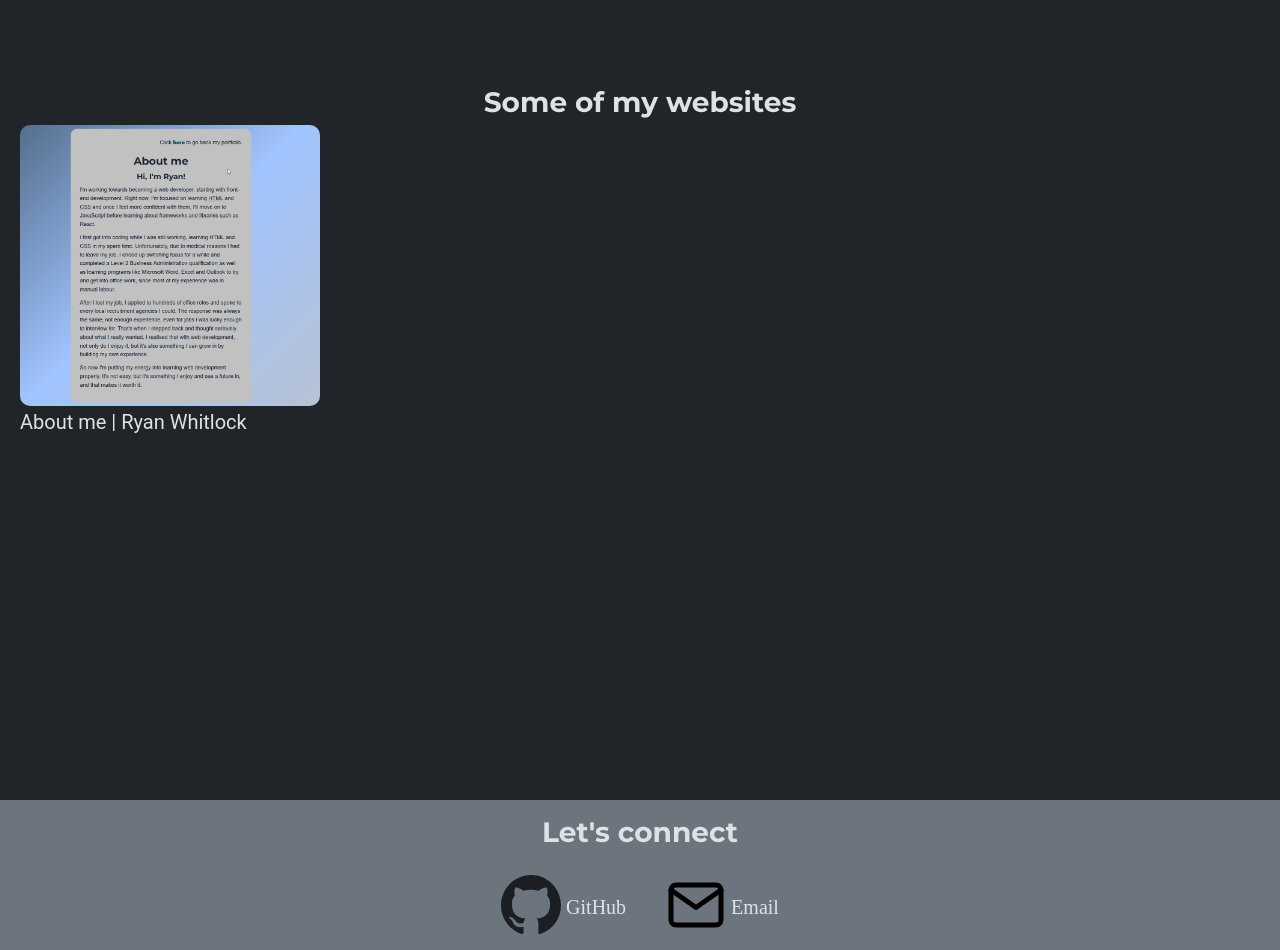
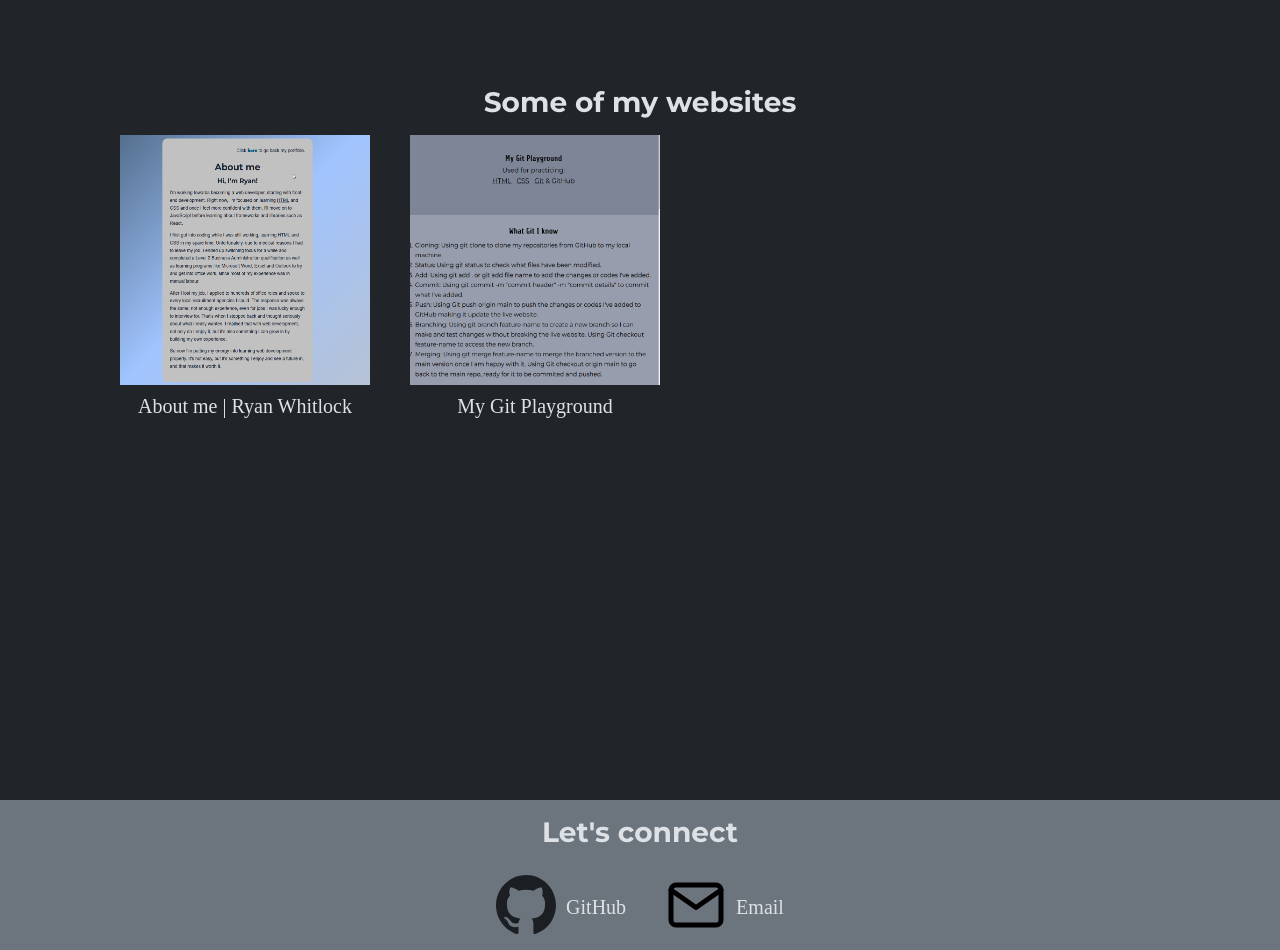
Before and after one commit to RWhitlock-Codes/Ryan-Whitlock-Portfolio, a plain HTML site: page index.html in a window 1280 px wide. Shown: the part 1600-2550 px from the top of the page. Drawn offline with Linux system fonts and the light colour scheme.

Commit message:
CSS update
Changed website section into display grid for better controll for when I upload more websites.

```diff
--- a/index.html
+++ b/index.html
@@ -73,11 +73,17 @@
   <section id="websites" class="website-section">
     <h2 class="website-title">Some of my websites</h2>
     <div class="website-container">
-      <article class="website-boxes">
+      <article class="website-display" id="about-me-website">
       <a href="https://rwhitlock-codes.github.io/About-me/" aria-label="About me - Ryan Whitlock" target="_blank">
         <img src="./images/about-me.png" alt="Picture of my about me website" loading="lazy" class="websites">
       </a>
       <p><a href="https://rwhitlock-codes.github.io/About-me/" aria-label="link to About me - Ryan Whitlock" class="website-link" target="_blank">About me | Ryan Whitlock</a></p>
+      </article>
+      <article class="website-display" id="git-playground-website">
+        <a href="https://rwhitlock-codes.github.io/my-git-playground/" aria-label="My Git Playground website" target="_blank">
+          <img src="./images/Git-playground.png" alt="Picture of my Git Playground website" loading="lazy" class="websites">
+        </a>
+        <p><a href="https://rwhitlock-codes.github.io/my-git-playground/" class="website-link" target="_blank">My Git Playground</a></p>
       </article>
     </div>
   </section>
--- a/styles.css
+++ b/styles.css
@@ -62,13 +62,15 @@ font-family: "Roboto", sans-serif;
 }
 
 .navigation-link:hover{
-  color:var(--primary-text-color);
-  font-weight:800;
+  outline: 3px solid var(--accent-text-color);
+  outline-offset:3px;
+  text-decoration: underline;
 }
 
 .navigation-link:focus{
-  border:2px solid black;
-  border-radius:5px;
+  outline: 3px solid var(--accent-text-color);
+  outline-offset:3px;
+  text-decoration: underline;
 }
 
 
@@ -216,56 +218,43 @@ h1{
   text-align: center;
   font-size:2.8rem;
   font-family: "Montserrat", sans-serif;
+  padding-bottom:10px;
+}
+
+.websites{
+  width:250px;
+  height:250px;
 }
 
 .website-section{
   background-color: var(--background-dark);
   color:var(--background-dark-text);
+  display:flex;
+  flex-direction: column;
+  align-items: center;
+  justify-content: center;
 }
 
-.website-boxes{
-  display: inline-block;
+.website-container{
+  display:grid;
+  grid-template-columns: 1fr;
+  gap:20px;
 }
-.websites{
-  width:15rem;
-  display: block;
-  transition: padding 0.2s ease-in-out, border 0.2s ease-in-out;
-  border-radius:10px;
 
+.website-display{
+  text-align: center;
 }
 
 .website-link{
+  color:var(--background-dark-text);
   text-decoration: none;
-  color:var(--background-dark-text);
-  font-size:1.3rem;
-  text-align: center;
-  transition: border 0.2s ease-in-out, color 0.2s ease-in-out;
-  font-family: "Roboto", sans-serif;
+  font-size: 1.6rem
 }
 
-.website-link:visited{
-  text-decoration: none;
-  color:var(--background-dark-text);
-  font-size:1.5rem;
-  text-align: center;
-}
-
- .websites:hover{
-  border:5px solid black;
-
-}
-
-.websites:focus{
-  border:10px solid black;
-}
-
-.website-link:hover{
-  color:var(--accent-color);
-  font-weight: 700;
-}
-
-.website-link:focus{
-  border:2px solid black;
+.website-link:hover, .website-link:focus{
+  outline: 3px solid var(--accent-text-color);
+  outline-offset:3px;
+  text-decoration: underline;
 }
 
 .contact-section{
@@ -293,7 +282,7 @@ h1{
   display:flex;
   justify-content: center;
   align-items: center;
-  gap:5px;
+  gap:10px;
 }
 .github-img{
   width:4rem;
@@ -305,16 +294,17 @@ h1{
   color:var(--background-dark-text);
 }
 
-.github-text:hover{
-  color:#000;
-  font-weight:900;
+.github-text:hover,.github-text:focus{
+  outline: 3px solid var(--accent-text-color);
+  outline-offset:3px;
+  text-decoration: underline;
 }
 
 .mail-container{
   display:flex;
   justify-content: center;
   align-items:center;
-  gap:5px;
+  gap:10px;
 }
 
 .mail-img{
@@ -327,9 +317,10 @@ h1{
   color:var(--background-dark-text);
 }
 
-.mail-link:hover{
-  color:#000;
-  font-weight: 900;
+.mail-link:hover,.mail-link:focus{
+  outline: 3px solid var(--accent-text-color);
+  outline-offset:3px;
+  text-decoration: underline;
 }
 
 /*talets*/
@@ -377,13 +368,20 @@ h1{
       font-size: 1.6rem;
     }
 
-  .websites{
-    width:25rem;
-  }
+    .website-container{
+      grid-template-columns: repeat(2, 1fr);
+      gap:30px;
+      margin-left:30px;
+      margin-right:auto;
+    }
 
-  .website-link{
-    font-size:1.8rem;
-  }
+    .website-section{
+      justify-content: flex-start;
+    }
+
+    .website-link{
+      font-size:2rem;
+    }
 
   .github-img{
     width:6rem;
@@ -414,6 +412,7 @@ h1{
 
   h1{
     font-size:6rem;
+    padding-bottom:1rem;
   }
 
   .hero-text{
@@ -432,10 +431,14 @@ h1{
   }
 
 
-  .websites{
-    width:30rem;
+  .website-container{
+      grid-template-columns: repeat(3, 1fr);
+      gap:40px;
+      margin-left:50px;
+      margin-right:auto;
+      padding-left:50px;
+    }
 
-  }
 
   .website-link{
     font-size:2rem;
```
Also changed, not shown: images/Git-playground.png (added), images/Github-playground.png (added).
